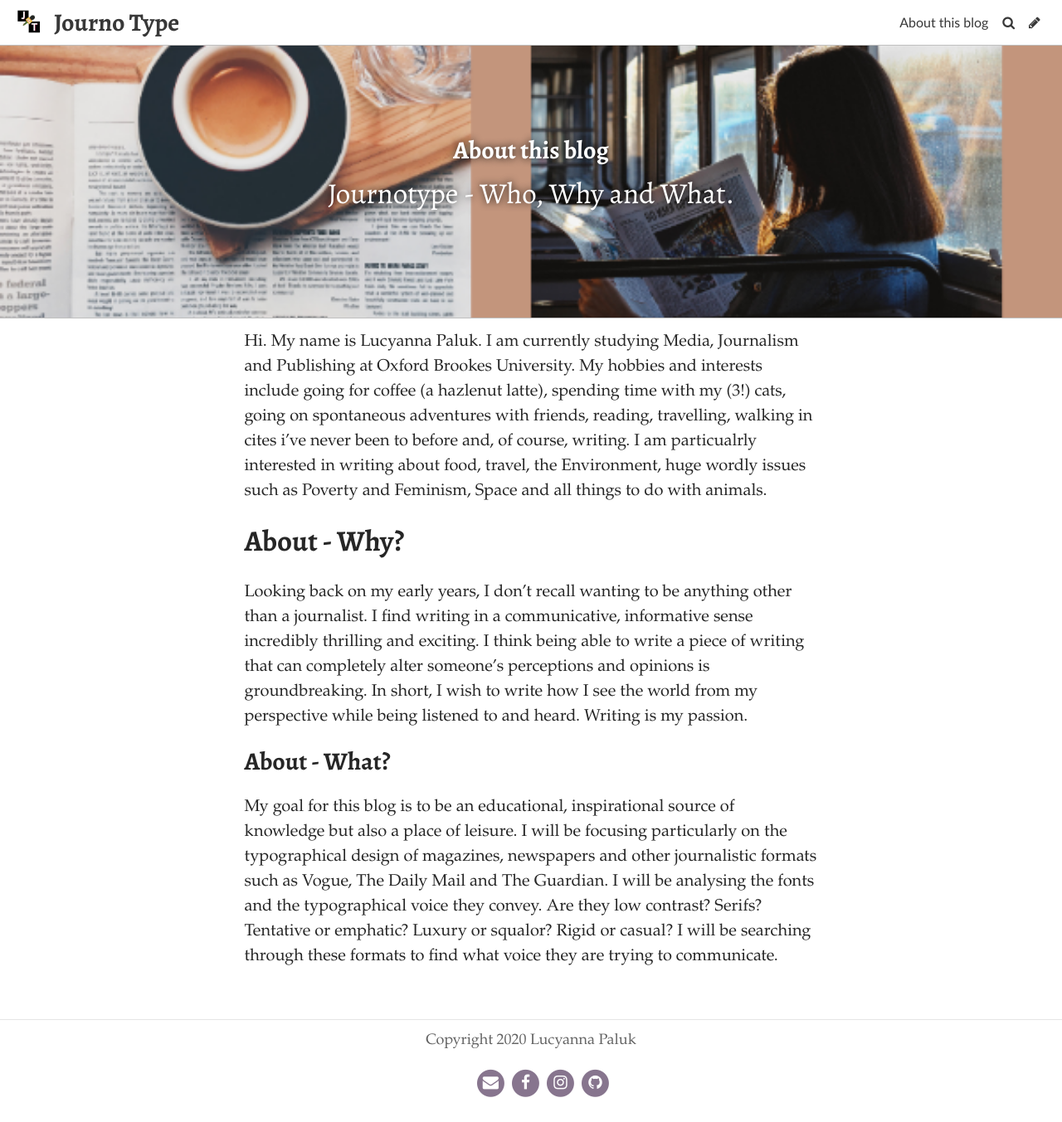
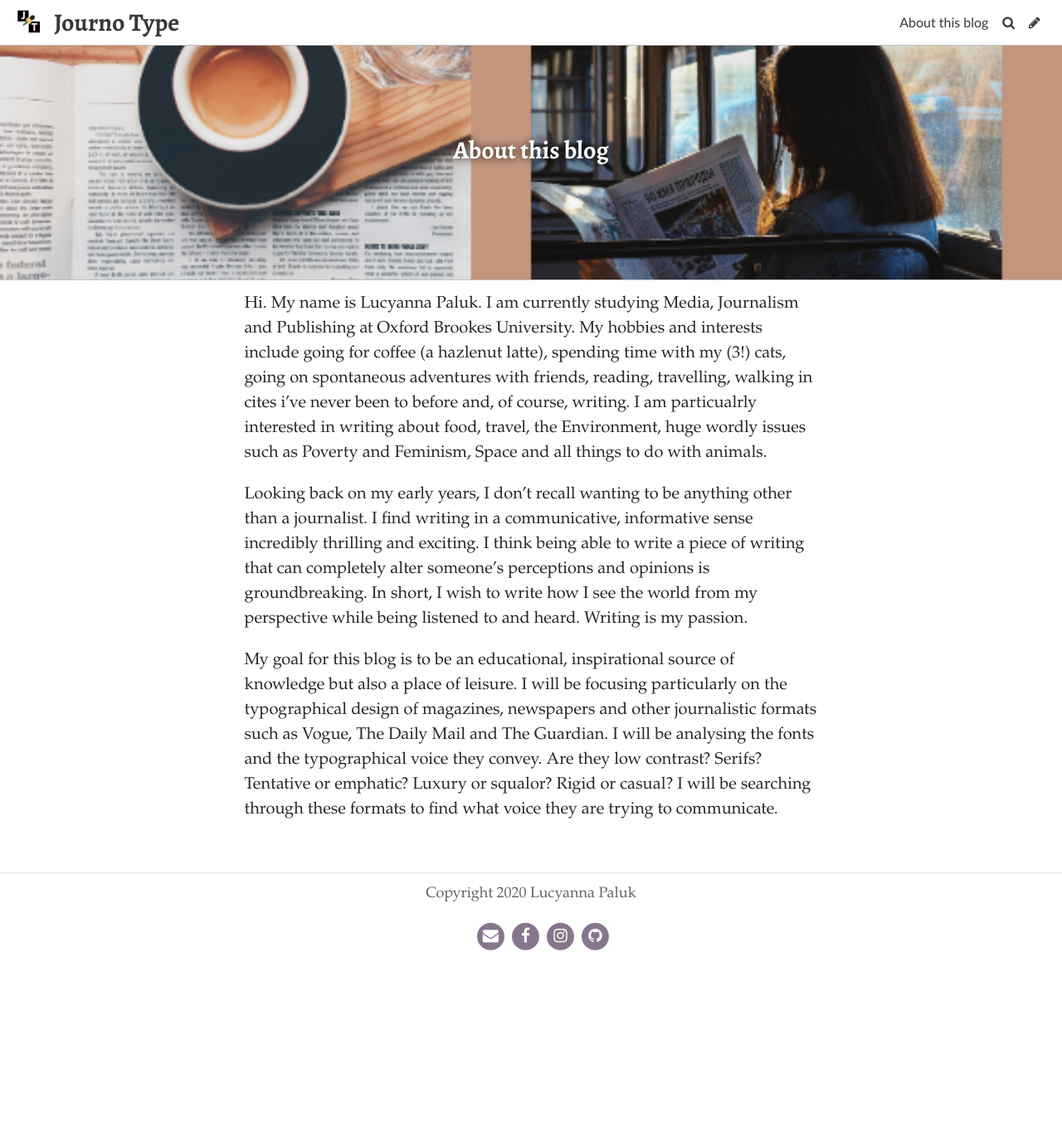
Before and after one commit to lucyannapaluk/mybrookesblog, a Jekyll site: the page built from pages/about.md, in a window 1280 px wide. Shown: the whole page at 83% size. Built offline with Jekyll 4.4.1, drawn with Linux system fonts in a browser that asks for light colours; some web fonts are replaced; after the commit the page ends 1176 px from its top, so only the background shows below that.

Commit message:
Update Page “about”

```diff
--- a/pages/about.md
+++ b/pages/about.md
@@ -1,7 +1,7 @@
 ---
 layout: page
 title: About this blog
-subtitle: Journotype - Who, Why and What.
+subtitle: ""
 permalink: /about/
 date: 2020-06-29T15:36:12.231Z
 header_feature_image: ../uploads/the-fonts-that-tell-a-story.-7.png
@@ -10,14 +10,8 @@ tags: null
 description: null
 show: true
 ---
-# About - Who?
-
 Hi. My name is Lucyanna Paluk. I am currently studying Media, Journalism and Publishing at Oxford Brookes University. My hobbies and interests include going for coffee (a hazlenut latte), spending time with my (3!) cats, going on spontaneous adventures with friends, reading, travelling, walking in cites i've never been to before and, of course, writing. I am particualrly interested in writing about food, travel, the Environment, huge wordly issues such as Poverty and Feminism, Space and all things to do with animals.
-
-## About - Why?
 
 Looking back on my early years, I don't recall wanting to be anything other than a journalist. I find writing in a communicative, informative sense incredibly thrilling and exciting. I think being able to write a piece of writing that can completely alter someone's perceptions and opinions is groundbreaking. In short, I wish to write how I see the world from my perspective while being listened to and heard. Writing is my passion.
 
-### About - What?
-
 My goal for this blog is to be an educational, inspirational source of knowledge but also a place of leisure. I will be focusing particularly on the typographical design of magazines, newspapers and other journalistic formats such as Vogue, The Daily Mail and The Guardian. I will be analysing the fonts and the typographical voice they convey. Are they low contrast? Serifs? Tentative or emphatic? Luxury or squalor? Rigid or casual? I will be searching through these formats to find what voice they are trying to communicate.
```
